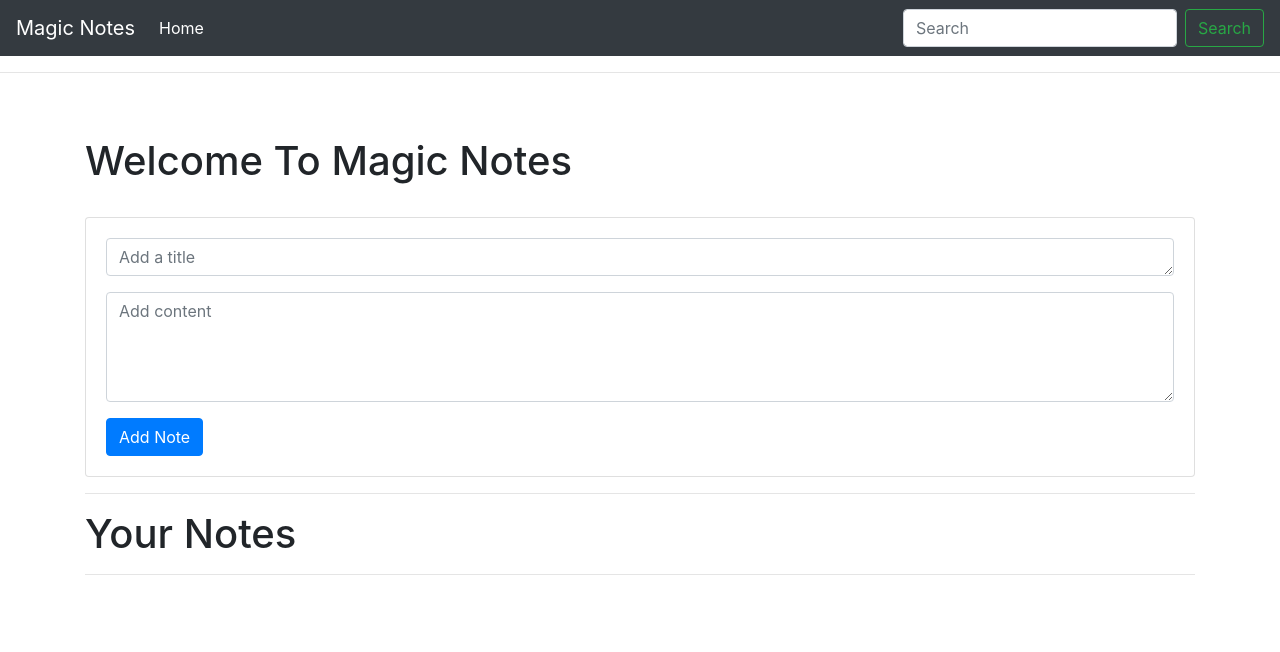
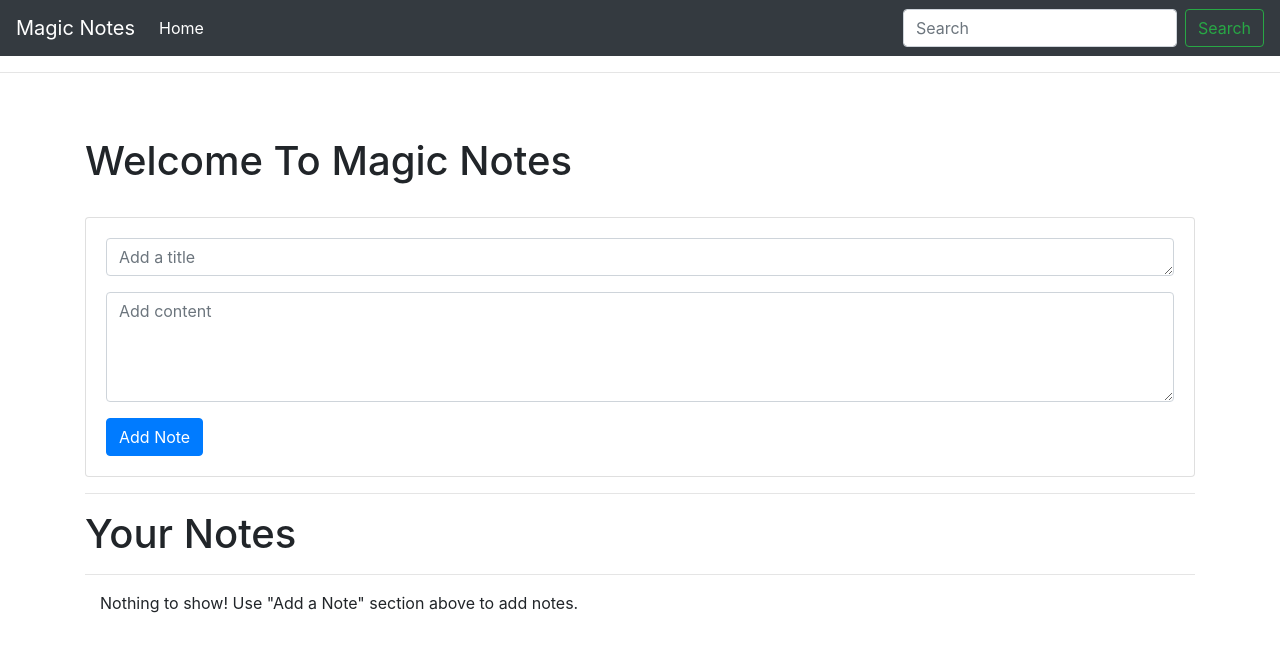
Before and after one commit to Shivamggoyal/Magic-Notes, a plain HTML site: page index.html in a window 1280 px wide. Drawn offline with nearby package versions, Linux system fonts and the light colour scheme.

Commit message:
2 files modified

```diff
--- a/index.html
+++ b/index.html
@@ -52,6 +52,6 @@
   <script src="https://code.jquery.com/jquery-3.3.1.slim.min.js" integrity="sha384-q8i/X+965DzO0rT7abK41JStQIAqVgRVzpbzo5smXKp4YfRvH+8abtTE1Pi6jizo" crossorigin="anonymous"></script>
   <script src="https://cdnjs.cloudflare.com/ajax/libs/popper.js/1.14.7/umd/popper.min.js" integrity="sha384-UO2eT0CpHqdSJQ6hJty5KVphtPhzWj9WO1clHTMGa3JDZwrnQq4sF86dIHNDz0W1" crossorigin="anonymous"></script>
   <script src="https://stackpath.bootstrapcdn.com/bootstrap/4.3.1/js/bootstrap.min.js" integrity="sha384-JjSmVgyd0p3pXB1rRibZUAYoIIy6OrQ6VrjIEaFf/nJGzIxFDsf4x0xIM+B07jRM" crossorigin="anonymous"></script>
-  <script src="main.js"></script>
+  <script src="script.js"></script>
 
 </html>
--- a/script.js
+++ b/script.js
@@ -1,5 +1,5 @@
 showNotes();
-
+console.log("Hello world")
 
 let addBtn = document.getElementById("addBtn");
 addBtn.addEventListener("click", function(e) {
```
